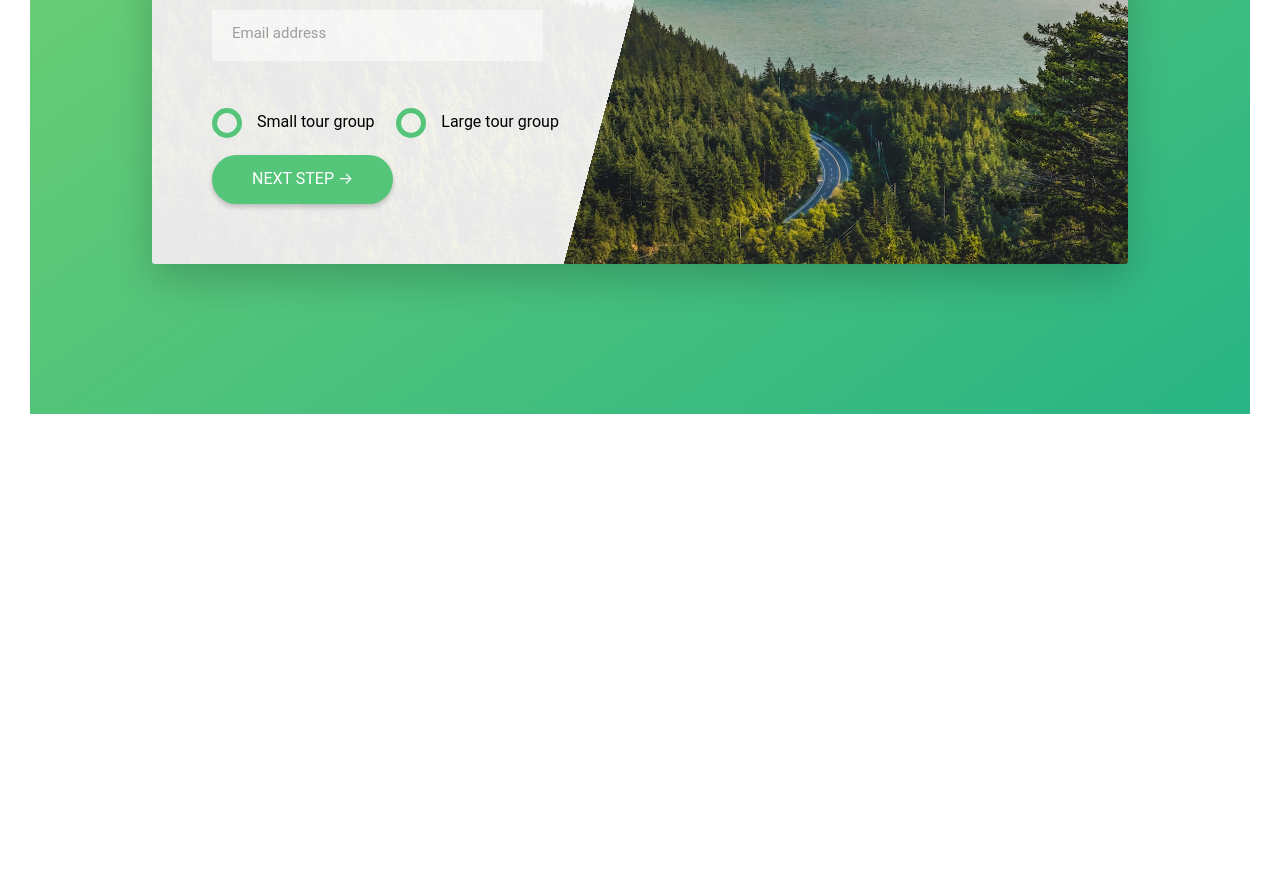
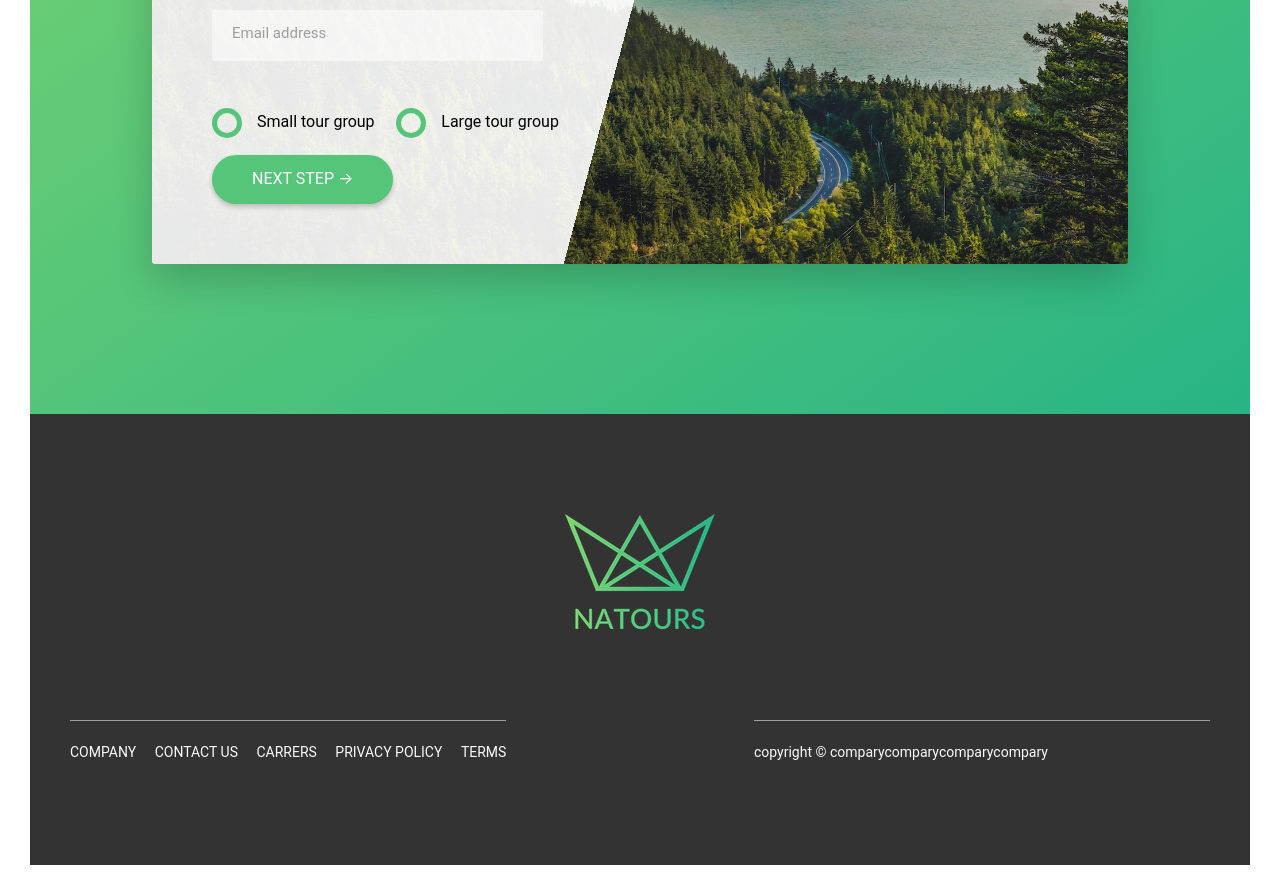
Before and after one commit to oyuyue/ssp, a website: page index.html in a window 1280 px wide. Shown: the part 5048-5943 px from the top of the page. Before the commit the page ends 5492 px from the top, so only its background shows below. Drawn offline with Linux system fonts and the light colour scheme.

Commit message:
done footer

```diff
--- a/index.html
+++ b/index.html
@@ -357,6 +357,51 @@
         </div>
       </section>
     </main>
-    <footer class="footer"></footer>
+    <footer class="footer">
+      <div class="footer__logo-box">
+        <picture class="footer__logo">
+          <source
+            srcset="
+              img/logo-green-small-1x.png 1x,
+              img/logo-green-small-2x.png 2x
+            "
+            media="(max-width: 37.5em)"
+          />
+          <img
+            srcset="img/logo-green-1x.png 1x, img/logo-green-2x.png 2x"
+            alt="Full logo"
+            src="img/logo-green-2x.png"
+          />
+        </picture>
+      </div>
+      <div class="row">
+        <div class="col-1-of-2">
+          <div class="footer__navigation">
+            <ul class="footer__list">
+              <li class="footer__item">
+                <a href="#" class="footer__link">Company</a>
+              </li>
+              <li class="footer__item">
+                <a href="#" class="footer__link">Contact us</a>
+              </li>
+              <li class="footer__item">
+                <a href="#" class="footer__link">Carrers</a>
+              </li>
+              <li class="footer__item">
+                <a href="#" class="footer__link">Privacy policy</a>
+              </li>
+              <li class="footer__item">
+                <a href="#" class="footer__link">Terms</a>
+              </li>
+            </ul>
+          </div>
+        </div>
+        <div class="col-1-of-2">
+          <p class="footer__copyright">
+            copyright &copy; comparycomparycomparycompary
+          </p>
+        </div>
+      </div>
+    </footer>
   </body>
 </html>
--- a/sass/abstracts/_variables.scss
+++ b/sass/abstracts/_variables.scss
@@ -13,6 +13,8 @@ $color-grey-4: #e0e0e0;
 $color-grey-5: #bdbdbd;
 $color-grey-6: #9e9e9e;
 
+$color-grey-dark-1: #333;
+
 $color-white: #fff;
 $color-black: #000;
 
--- /dev/null
+++ b/sass/layout/_footer.scss
@@ -0,0 +1,59 @@
+.footer {
+  padding: 10rem 0;
+  font-size: 1.4rem;
+  color: $color-grey-1;
+  background-color: $color-grey-dark-1;
+
+  &__logo-box {
+    text-align: center;
+    margin-bottom: 8rem;
+  }
+
+  &__logo {
+    width: 15rem;
+  }
+
+  &__navigation {
+    display: inline-block;
+    padding-top: 2rem;
+    border-top: 1px solid $color-grey-6;
+  }
+
+  &__list {
+    list-style: none;
+  }
+
+  &__item {
+    display: inline-block;
+
+    &:not(:last-child) {
+      margin-right: 1.5rem;
+    }
+  }
+
+  &__link {
+    &:link,
+    &:visited {
+      display: inline-block;
+      text-decoration: none;
+      text-transform: uppercase;
+      color: $color-grey-1;
+      background-color: $color-grey-dark-1;
+      transition: all 0.2s;
+    }
+
+    &:hover,
+    &:active {
+      color: $color-primary;
+      box-shadow: 0 1rem 2rem rgba($color-black, 0.4);
+      transform: rotate(5deg) scale(1.3);
+    }
+  }
+
+  &__copyright {
+    width: 80%;
+    padding-top: 2rem;
+    border-top: 1px solid $color-grey-6;
+    float: right;
+  }
+}
--- a/sass/main.scss
+++ b/sass/main.scss
@@ -14,6 +14,7 @@
 @import 'components/form';
 
 @import 'layout/header';
+@import 'layout/footer';
 @import 'layout/grid';
 
 @import 'pages/home';
```
Also changed, not shown: css/style.css.
